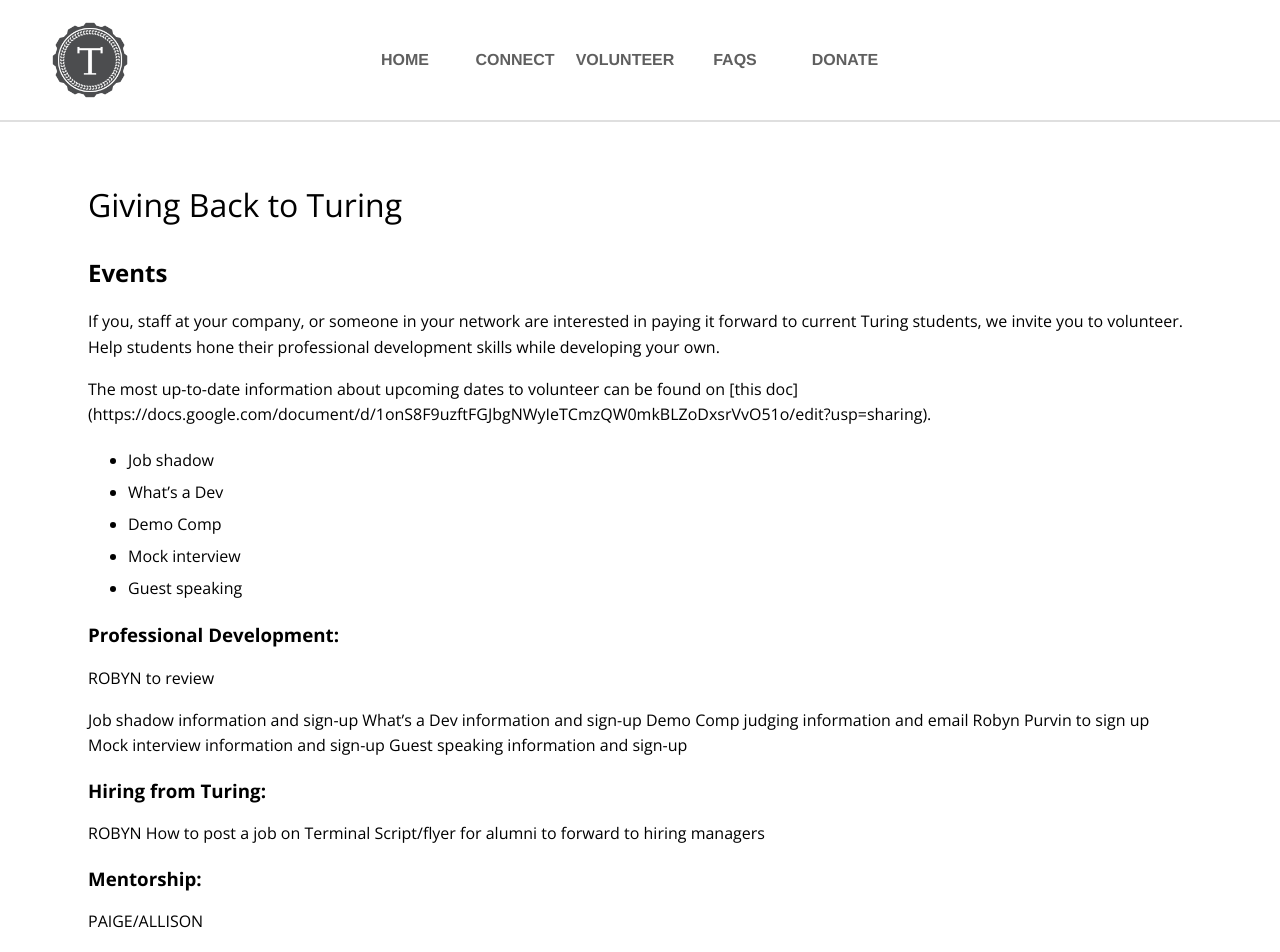
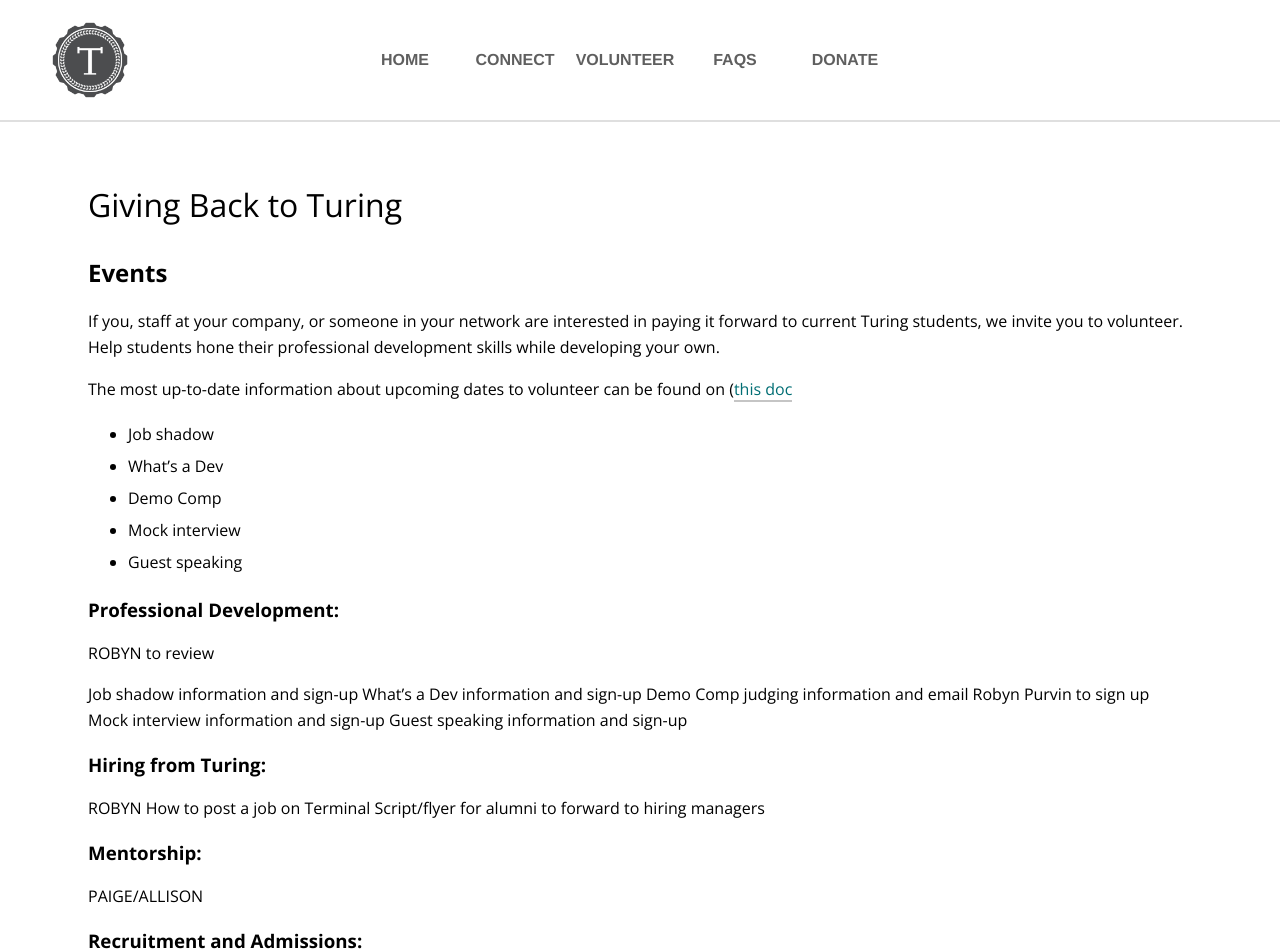
Before and after one commit to turingschool/alumni-site, a Jekyll site: the page built from volunteer.md, in a window 1280 px wide. Shown: the top 952 px of the page. Built offline with Jekyll 4.4.1, drawn with Linux system fonts in a browser that asks for light colours; nearby versions of some CDN libraries; comment, search, counter and statistics services are not loaded.

Commit message:
Update volunteer.md

```diff
--- a/volunteer.md
+++ b/volunteer.md
@@ -8,8 +8,8 @@ permalink: /volunteer/
 
 If you, staff at your company, or someone in your network are interested in paying it forward to current Turing students, we invite you to volunteer. Help students hone their professional development skills while developing your own.
 
-The most up-to-date information about upcoming dates to volunteer can be found on [this doc] (https://docs.google.com/document/d/1onS8F9uzftFGJbgNWyIeTCmzQW0mkBLZoDxsrVvO51o/edit?usp=sharing).
-
+The most up-to-date information about upcoming dates to volunteer can be found on ([this doc
+](https://docs.google.com/document/d/1onS8F9uzftFGJbgNWyIeTCmzQW0mkBLZoDxsrVvO51o/edit?usp=sharing)
 * Job shadow
 * What's a Dev
 * Demo Comp
```
